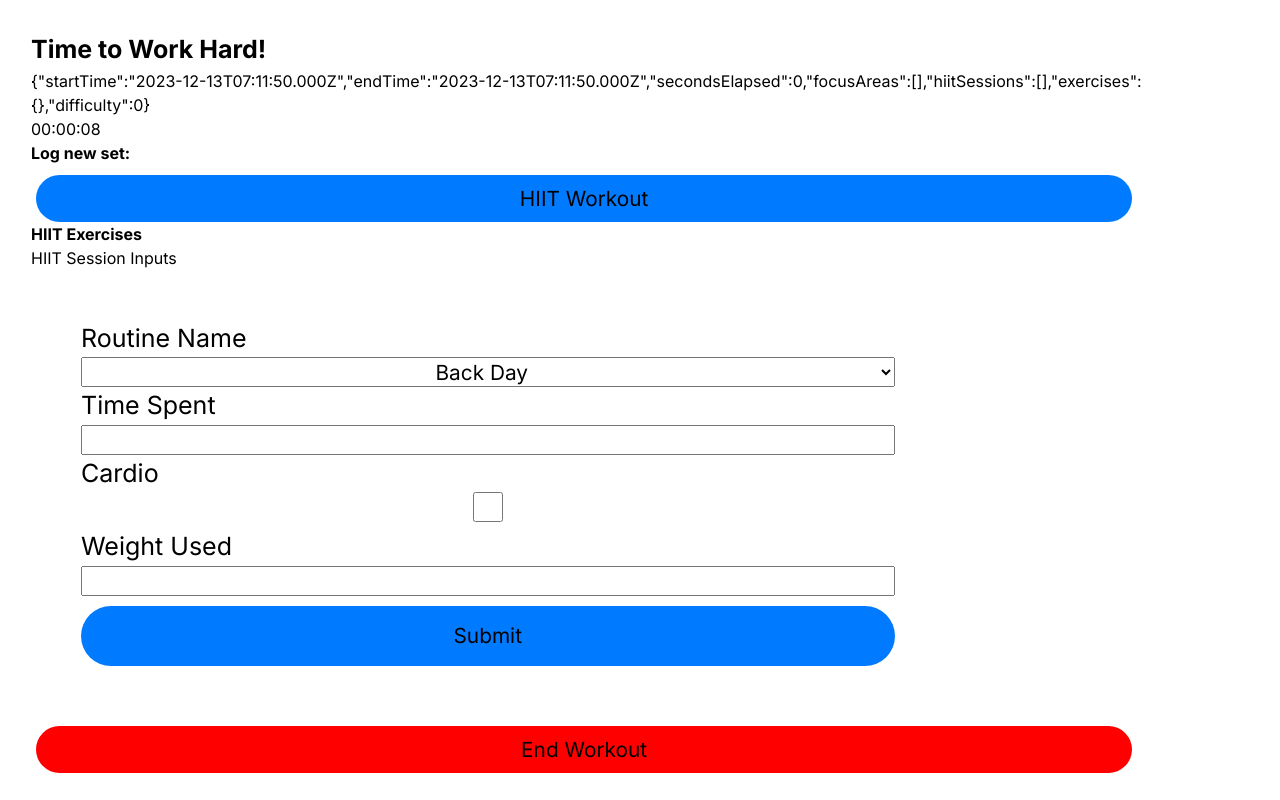
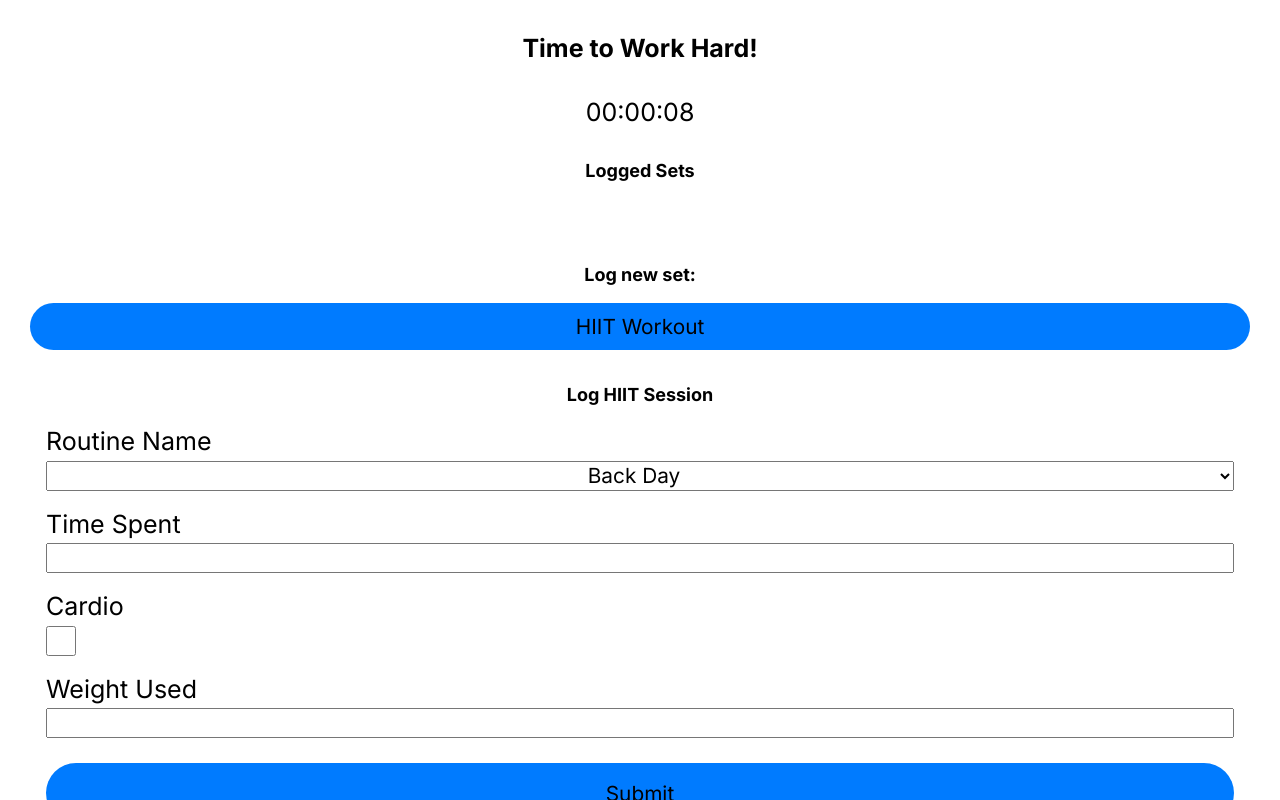
Before and after one commit to ghostb0x/fitnessApp, a Next.js app: page /workout in a window 1280 px wide. Both pictures are taken after a click on the button "HIIT Workout". Built offline with nearby package versions, Linux system fonts and the light colour scheme.

Commit message:
Lots of CSS updates for font, spacing, wrappers and borders.

```diff
--- a/src/app/workout/page.tsx
+++ b/src/app/workout/page.tsx
@@ -16,7 +16,6 @@ export default function Workout() {
 
   React.useEffect(() => {
     updateStartTime(startTime);
-    console.log(currentSession);
 
     // NOTE: Intentionally running effect only on component mount
     // eslint-disable-next-line react-hooks/exhaustive-deps
@@ -25,7 +24,7 @@ export default function Workout() {
   return (
     <SectionWrapper>
       <SectionTitle>Time to Work Hard!</SectionTitle>
-      <p>{JSON.stringify(currentSession)}</p>
+
       <Timer startTime={startTime} />
       <SessionDashboard />
       <LogSetButtonBar />
@@ -35,11 +34,13 @@ export default function Workout() {
 }
 
 const SectionWrapper = styled.section`
-  border: 1px solid white;
   padding: 30px;
-  border-radius: 10px;
+  display: flex;
+  flex-direction: column;
+  row-gap: 10px;
 `;
 
 const SectionTitle = styled.h2`
   font-size: 25px;
+  text-align: center;
 `;
--- a/src/components/WorkoutScreen/DifficultySurvey/DifficultySurvey.tsx
+++ b/src/components/WorkoutScreen/DifficultySurvey/DifficultySurvey.tsx
@@ -39,7 +39,7 @@ function DifficultySurvey() {
 const SectionWrapper = styled.section`
   border: 1px solid white;
   padding: 30px;
-  border-radius: 10px;
+  border-radius: 15px;
   display: flex;
   flex-direction: column;
   justify-content: center;
@@ -48,7 +48,6 @@ const SectionWrapper = styled.section`
 const SectionTitle = styled.h2`
   font-size: 25px;
   text-align: center;
-
 `;
 
 const SurveyWrapper = styled.div`
--- a/src/components/WorkoutScreen/ExerciseLogForm/ExerciseLogForm.tsx
+++ b/src/components/WorkoutScreen/ExerciseLogForm/ExerciseLogForm.tsx
@@ -5,6 +5,7 @@ import { useBoundStore } from '@/hooks/state/useSessionStore';
 import Form from '@/components/_Shared/Form';
 import InputLabel from '@/components/_Shared/InputLabel';
 import FormInput from '@/components/_Shared/FormInput';
+import styled from 'styled-components';
 
 interface ComponentProps {
   selectedExercise: string;
@@ -35,7 +36,6 @@ function ExerciseLogForm({ selectedExercise }: ComponentProps) {
   });
 
   const onSubmit: SubmitHandler<FormInputs> = (data) => {
-    console.log(data);
     const newSet: set = {
       id: crypto.randomUUID(),
       reps: Number(data.reps),
@@ -61,8 +61,8 @@ function ExerciseLogForm({ selectedExercise }: ComponentProps) {
   }, [formState, reset]);
 
   return (
-    <div>
-      Log set: {selectedExercise}
+    <Wrapper>
+      <SectionTitle>Log set: {selectedExercise}</SectionTitle>
       <Form onSubmit={handleSubmit(onSubmit)}>
         <InputLabel htmlFor="weight">Weight Used</InputLabel>
         <Controller
@@ -95,8 +95,21 @@ function ExerciseLogForm({ selectedExercise }: ComponentProps) {
           type="submit"
         />
       </Form>
-    </div>
+    </Wrapper>
   );
 }
 
+const Wrapper = styled.div`
+  margin-top: 15px;
+  border: 1px solid white;
+  border-radius: 15px;
+  padding: 15px;
+`;
+
+const SectionTitle = styled.h3`
+  font-size: 18px;
+  text-align: center;
+  margin-bottom: 15px;
+`;
+
 export default ExerciseLogForm;
--- a/src/components/WorkoutScreen/HIITLogForm/HIITLogForm.tsx
+++ b/src/components/WorkoutScreen/HIITLogForm/HIITLogForm.tsx
@@ -4,12 +4,13 @@ import { useBoundStore } from '@/hooks/state/useSessionStore';
 import Form from '@/components/_Shared/Form';
 import InputLabel from '@/components/_Shared/InputLabel';
 import FormInput from '@/components/_Shared/FormInput';
+import styled from 'styled-components';
 
 interface Inputs {
   routineName: string;
-  time: number | "";
+  time: number | '';
   cardio: boolean;
-  weight: number | "";
+  weight: number | '';
 }
 
 const Routines: Record<string, number> = {
@@ -34,9 +35,9 @@ function HIITLogForm() {
   } = useForm<Inputs>({
     defaultValues: {
       routineName: 'Back Day',
-      time: "",
+      time: '',
       cardio: false,
-      weight: "",
+      weight: '',
     },
   });
   const onSubmit: SubmitHandler<Inputs> = (data) => {
@@ -55,16 +56,16 @@ function HIITLogForm() {
     if (formState.isSubmitSuccessful) {
       reset({
         routineName: 'Back Day',
-        time: "",
+        time: '',
         cardio: false,
-        weight: "",
+        weight: '',
       });
     }
   }, [formState, reset]);
 
   return (
-    <div>
-      HIIT Session Inputs
+    <Wrapper>
+      <SectionTitle>Log HIIT Session</SectionTitle>
       <Form onSubmit={handleSubmit(onSubmit)}>
         <InputLabel htmlFor="routine-name">Routine Name</InputLabel>
         <Controller
@@ -132,8 +133,21 @@ function HIITLogForm() {
           type="submit"
         />
       </Form>
-    </div>
+    </Wrapper>
   );
 }
 
+const Wrapper = styled.div`
+  margin-top: 15px;
+  border: 1px solid white;
+  border-radius: 15px;
+  padding: 15px;
+`;
+
+const SectionTitle = styled.h3`
+  font-size: 18px;
+  text-align: center;
+  margin-bottom: 15px;
+`;
+
 export default HIITLogForm;
--- a/src/components/WorkoutScreen/LogSetButtonBar/LogSetButtonBar.tsx
+++ b/src/components/WorkoutScreen/LogSetButtonBar/LogSetButtonBar.tsx
@@ -5,7 +5,7 @@ import ExerciseLogForm from '../ExerciseLogForm';
 import { focusAreas } from '@/data/focusAreas';
 import { focusAreaNames } from '@/types/types';
 import { useBoundStore } from '@/hooks/state/useSessionStore';
-
+import styled from 'styled-components';
 
 // when button to Log Set is clicked
 // 1 - creates an exercise shaped object
@@ -14,19 +14,19 @@ import { useBoundStore } from '@/hooks/state/useSessionStore';
 // 4 - and saves it to local storage
 
 function LogSetButtonBar() {
-
   const [clicked, setClicked] = React.useState('');
   const [inputExercise, setInputExercise] = React.useState('');
 
-  let selectedAreas = useBoundStore((state) => state.variables.focusAreas);
-
+  let selectedAreas = useBoundStore(
+    (state) => state.variables.focusAreas
+  );
 
   let currentExercises =
     focusAreas[clicked as focusAreaNames]?.exercises;
 
   return (
-    <div>
-      <h3>Log new set:</h3>
+    <Wrapper>
+      <SectionTitle>Log new set:</SectionTitle>
       <Button
         onClick={() => {
           setClicked('HIIT');
@@ -49,9 +49,7 @@ function LogSetButtonBar() {
           ))
         : null}
 
-      <h3>
-        {clicked} Exercises
-      </h3>
+      <SectionTitle>{clicked && clicked !== 'HIIT' ? `${clicked} Exercises` : null} </SectionTitle>
 
       {currentExercises ? (
         currentExercises.map((exercise) => (
@@ -66,12 +64,22 @@ function LogSetButtonBar() {
         <HIITLogForm />
       ) : null}
 
-
       {inputExercise ? (
         <ExerciseLogForm selectedExercise={inputExercise} />
       ) : null}
-    </div>
+    </Wrapper>
   );
 }
 
+const Wrapper = styled.div`
+
+`;
+
+const SectionTitle = styled.h3`
+  margin-top: 15px;
+  font-size: 18px;
+  text-align: center;
+  margin-bottom: 15px;
+`;
+
 export default LogSetButtonBar;
--- a/src/components/WorkoutScreen/SessionDashboard/SessionDashboard.tsx
+++ b/src/components/WorkoutScreen/SessionDashboard/SessionDashboard.tsx
@@ -43,6 +43,7 @@ function SessionDashboard() {
 
   return (
     <Wrapper>
+      <SectionTitle>Logged Sets</SectionTitle>
       <Stats>
         {displayHiit}
         {displayExercises}
@@ -54,11 +55,23 @@ function SessionDashboard() {
 const Wrapper = styled.section`
   display: grid;
   grid-template-columns: 250px, 1fr;
+
 `;
+
+const SectionTitle = styled.h2`
+  font-size: 18px;
+  text-align: center;
+`;
+
 const Stats = styled.div`
+  margin-top: 10px;
+  border: 1px solid white;
+  border-radius: 15px;
+  padding: 20px;
   display: grid;
   /* want columns to repeat based on number of divs as children */
-  grid-template-columns: 1fr;
+  grid-template-columns: repeat(auto-fill, minmax(200px, 1fr));
+  gap: 50px;
 `;
 
 export default SessionDashboard;
--- a/src/components/WorkoutScreen/Timer/Timer.tsx
+++ b/src/components/WorkoutScreen/Timer/Timer.tsx
@@ -1,12 +1,16 @@
 import * as React from 'react';
-import {parseJSON, differenceInSeconds} from 'date-fns';
+import { parseJSON, differenceInSeconds } from 'date-fns';
+import styled from 'styled-components';
 
-function Timer({startTime}: {startTime: Date}) {
+function Timer({ startTime }: { startTime: Date }) {
   const [time, setTime] = React.useState(0);
 
   React.useEffect(() => {
     const intervalId = window.setInterval(() => {
-      const secondsElapsed = differenceInSeconds(new Date(), parseJSON(startTime))
+      const secondsElapsed = differenceInSeconds(
+        new Date(),
+        parseJSON(startTime)
+      );
       setTime(secondsElapsed);
     }, 1 * 1000);
 
@@ -19,17 +23,37 @@ function Timer({startTime}: {startTime: Date}) {
     // eslint-disable-next-line react-hooks/exhaustive-deps
   }, []);
 
-  function formatAsTime (seconds: number) {
+  function formatAsTime(seconds: number) {
     let hours = Math.floor(seconds / 3600);
     let minutes = Math.floor((seconds % 3600) / 60);
     seconds = seconds % 60;
 
-    let displayTime = hours.toString().padStart(2, '0') +  ":" + minutes.toString().padStart(2, '0') + ":" + seconds.toString().padStart(2, '0');
+    let displayTime =
+      hours.toString().padStart(2, '0') +
+      ':' +
+      minutes.toString().padStart(2, '0') +
+      ':' +
+      seconds.toString().padStart(2, '0');
 
     return displayTime;
+  }
+
+  return (
+    <Wrapper>
+      <TimeText>{formatAsTime(time)}</TimeText>
+    </Wrapper>
+  );
 }
 
-  return <p className="clock">{formatAsTime(time)}</p>;
-}
+const Wrapper = styled.div`
+  border: 1px solid white;
+  border-radius: 15px;
+  padding: 15px;
+`;
+
+const TimeText = styled.p`
+  font-size: 25px;
+  text-align: center;
+`;
 
 export default Timer;
--- a/src/components/_Shared/Button/Button.tsx
+++ b/src/components/_Shared/Button/Button.tsx
@@ -13,10 +13,8 @@ function Button({ children, color, onClick, ...delegated }: ButtonProps) {
 
 const B = styled.button`
   margin-top: 10px;
-  margin-left: 5px;
-  margin-right: 5px;
 
-  width: 90%;
+  width: 100%;
   border: none;
   border-radius: 10rem;
   padding: 0.5rem 3rem;
--- a/src/components/_Shared/Form/Form.tsx
+++ b/src/components/_Shared/Form/Form.tsx
@@ -12,8 +12,8 @@ function Form({ children, onSubmit, ...delegated }: FormProps) {
 }
 
 const StyledForm = styled.form`
-  width: 75%;
-  padding: 50px;
+  display: flex;
+  flex-direction: column;
 `;
 
 export default Form;
--- a/src/components/_Shared/FormInput/FormInput.tsx
+++ b/src/components/_Shared/FormInput/FormInput.tsx
@@ -7,8 +7,10 @@ interface InputProps {
   type: string;
   children?: React.ReactNode;
 }
-
-function FormInput({ children, id, type, ...delegated }: InputProps) {
+const FormInput = React.forwardRef<
+  HTMLInputElement | HTMLSelectElement, // Union type for ref
+  InputProps>(
+({ children, id, type, ...delegated }, ref) => {
 
   let component;
 
@@ -30,7 +32,7 @@ function FormInput({ children, id, type, ...delegated }: InputProps) {
     />
       break;
     case "checkbox":
-      component = <StyledInput id={id} type="checkbox" {...delegated}/>
+      component = <StyledCheckbox id={id} type="checkbox" {...delegated}/>
       break;
     case "select":
       component = <StyledSelect id={id} {...delegated}>{children}</StyledSelect>
@@ -38,24 +40,33 @@ function FormInput({ children, id, type, ...delegated }: InputProps) {
       break;
   }
 
-
-
   return component
 
-}
+})
+
+FormInput.displayName = 'FormInput';
 
 const StyledInput = styled.input`
+  margin-bottom: 15px;
   width: 100%;
   height: 30px;
+  font-size: 25px;
+
+`;
+
+const StyledCheckbox = styled.input`
+  margin-bottom: 15px;
+  height: 30px;
+  width: 30px;
   font-size: 25px;
   margin-right: auto;
 `;
 
 const StyledSelect = styled.select`
+  margin-bottom: 15px;
   width: 100%;
   height: 30px;
   font-size: 25px;
-  margin-right: auto;
   text-align: center;
   font-family: var(--font-roboto);
   font-size: 1.3rem;
--- a/src/hooks/state/useSessionStore.ts
+++ b/src/hooks/state/useSessionStore.ts
@@ -111,7 +111,6 @@ const useSessionStore = createWithEqualityFn<ZustandType>(
 
           // if key doesn't yet exist, create exercise obj
           if (newState?.[payload.exerciseName] === undefined) {
-            console.log('key not found');
             newState[payload.exerciseName] = {
               name: payload.exerciseName,
               totalReps: 0,
```
Also changed, not shown: src/app/postWorkout/page.tsx (+42 -4 lines).
